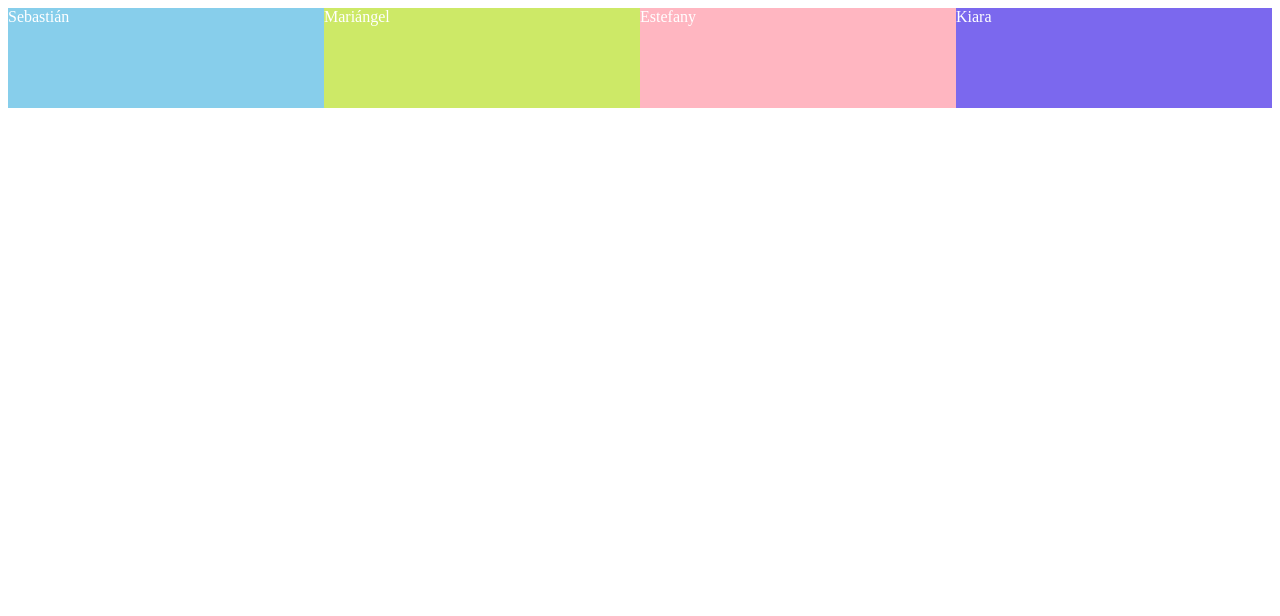
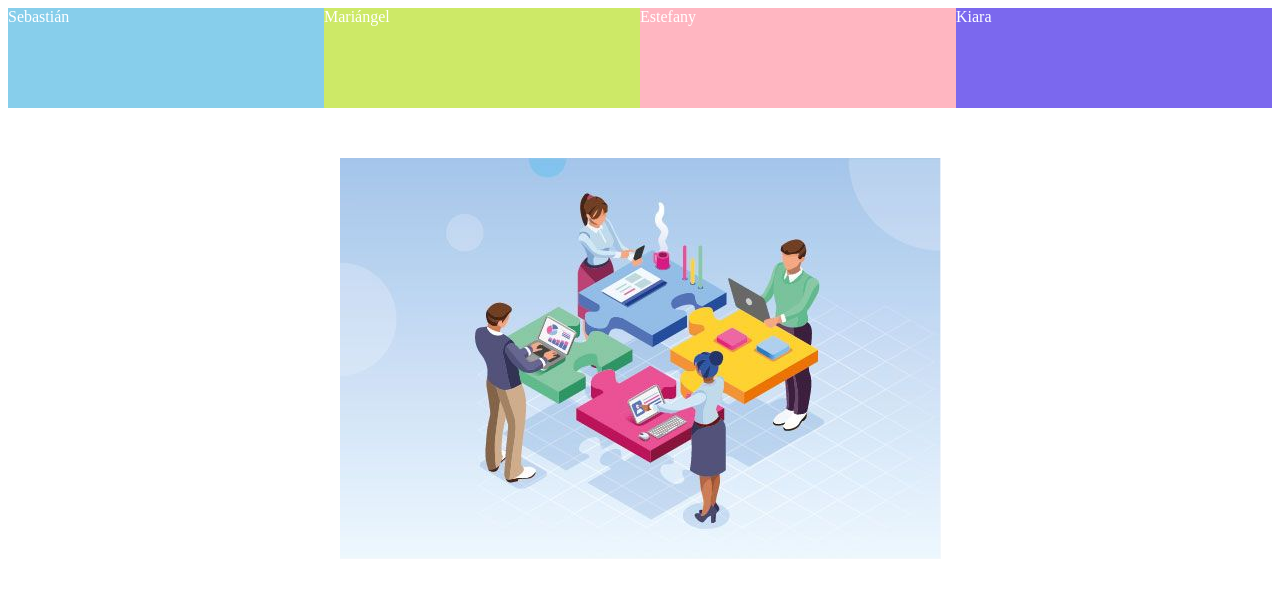
Before and after one commit to kiaragea/Entrega-0-Pauta-Grupal, a plain HTML site: page index.html in a window 1280 px wide. Drawn offline with Linux system fonts and the light colour scheme.

Commit message:
Commit imagen

```diff
--- a/index.html
+++ b/index.html
@@ -14,5 +14,8 @@
         <div id="e">Estefany</div>
         <div id="k">Kiara</div>
     </div>
+    <section class="img">
+        <img src="img.jpg"/>
+    </section>
 </body>
 </html>
--- a/style.css
+++ b/style.css
@@ -19,3 +19,10 @@ div{
 #k{
     background-color: mediumslateblue;
 }
+
+.img {
+    padding: 50px 0;
+    width: 600px;
+    margin: 0 auto;
+
+}
```
Also changed, not shown: img.jpg (added).
